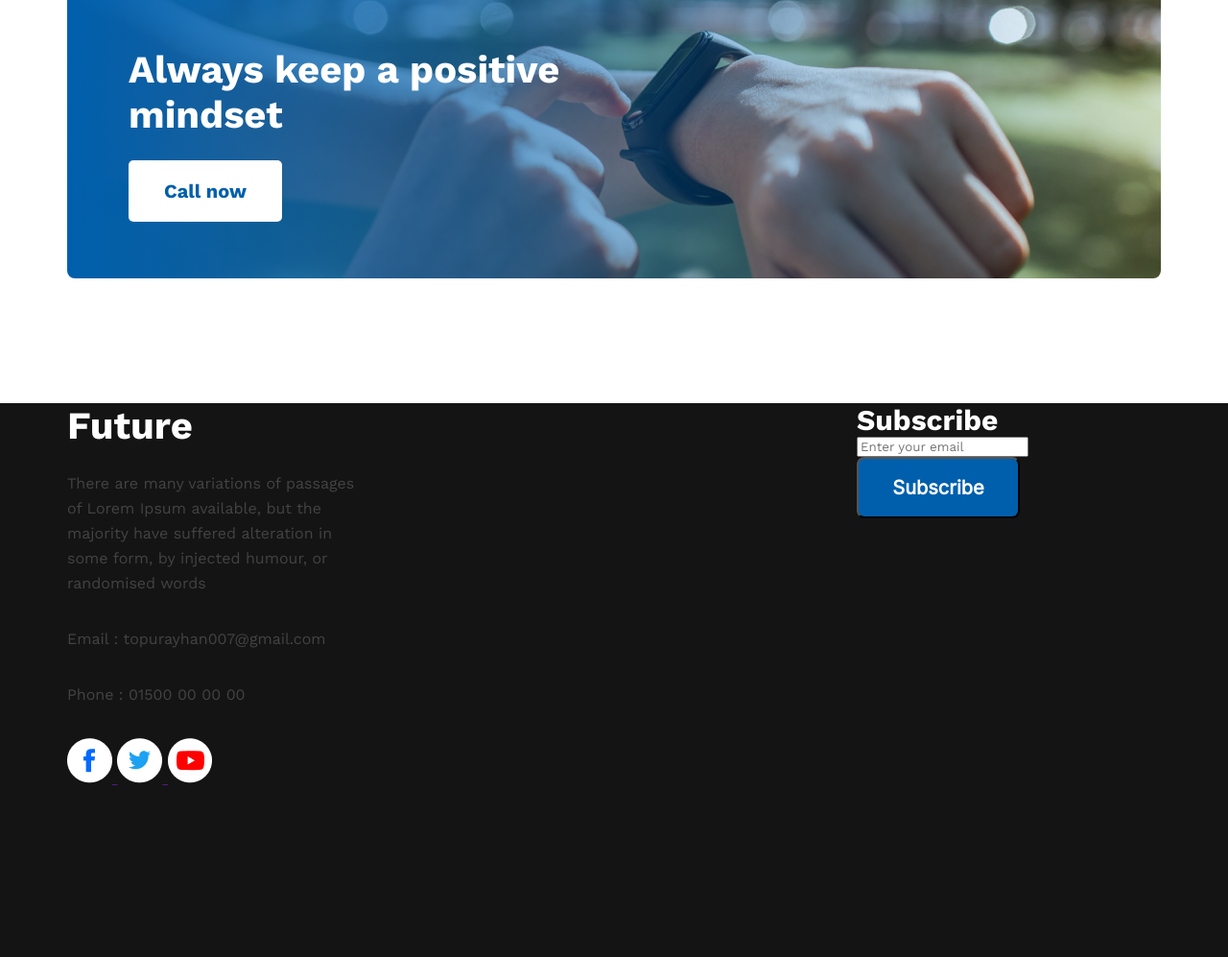
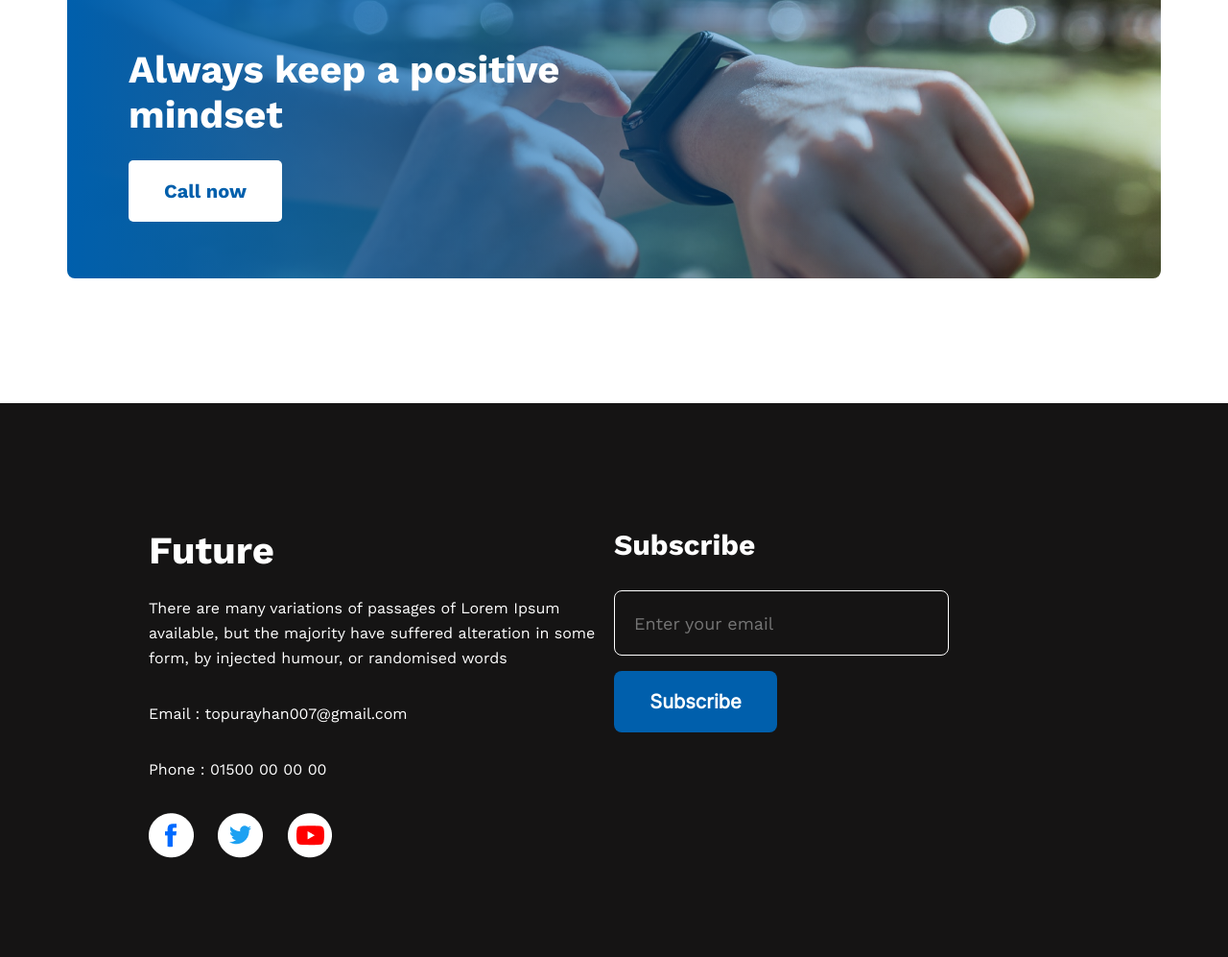
Before and after one commit to topurayhan007/NewYear-NewMission, a plain HTML site: page index.html in a window 1280 px wide. Shown: the part 3497-4494 px from the top of the page at 96% size. Drawn offline with nearby package versions, Linux system fonts and the light colour scheme.

Commit message:
Done just minor tweak required

```diff
--- a/style.css
+++ b/style.css
@@ -80,6 +80,7 @@ h4 {
     color: #FFFFFF;
     background: #005FAC;
     border-radius: 8px;
+    border: 0;
 }
 
 section{
@@ -242,6 +243,8 @@ i {
 /* Footer Section */
 .footer {
     background: #151414;
+    display: flex;
+    margin-top: 130px;
     height: 577px;
 }
 
@@ -253,13 +256,33 @@ i {
     margin-right: auto;
     display: flex;
     justify-content: space-between;
-    align-items: center;
+
 }
 .contact-container {
-    height: 285px;
-    width: 317px;
+    height: 317px;
+    width: 485px;
 }
 
-.contact-title, .contact-sub-title {
+a {
+    padding-right: 20px;
+    text-decoration: none;
+}
+
+.contact-title, .contact-sub-title, .contact .description {
     color: #FFFFFF;
 }
+
+.contact input {
+    width: 325px;
+    height: 64px;
+    margin-top: 30px;
+    margin-bottom: 16px;
+    background-color: transparent;
+    padding-left: 20px;
+    border: 1px solid #FFFFFF;
+    border-radius: 8px;
+    font-weight: 400;
+    font-size: 18px;
+    line-height: 21px;
+    color: #F3F3F3;
+}
```
